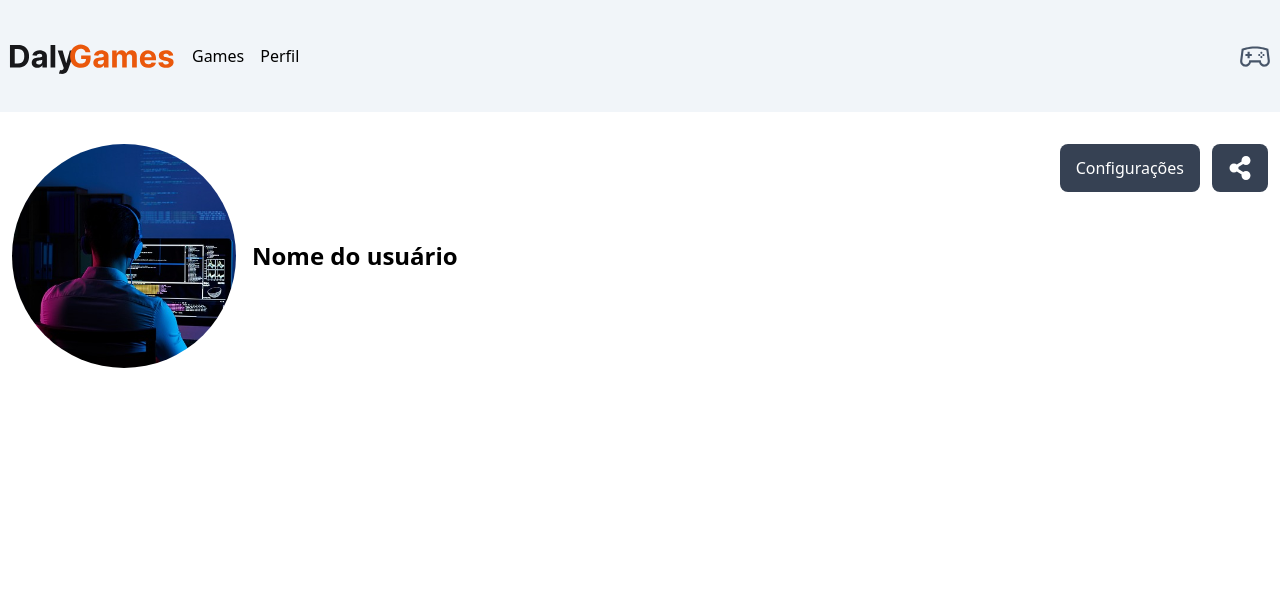
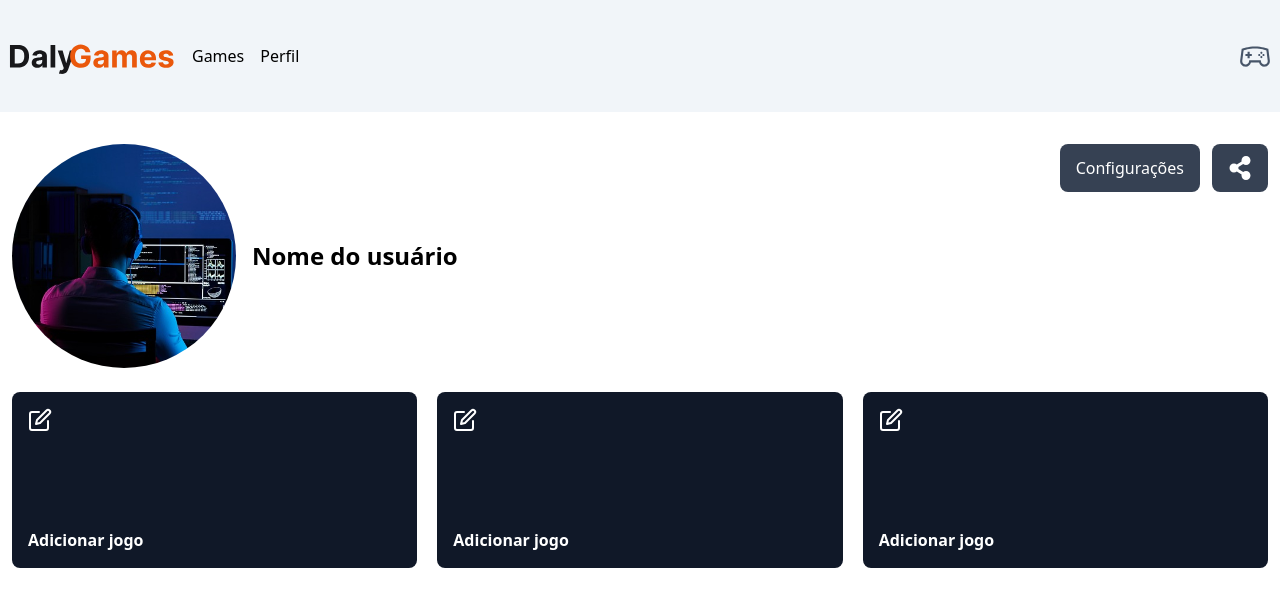
Before and after one commit to gomes-tkd/dalygames-frontend, a Next.js app: page /profile in a window 1280 px wide. Shown: the top 606 px of the page. Built offline with nearby package versions, Linux system fonts and the light colour scheme.

Commit message:
Adding favorite games cards

```diff
--- /dev/null
+++ b/app/profile/components/favorites/index.tsx
@@ -0,0 +1,55 @@
+"use client";
+import React from "react";
+import { FiEdit, FiX} from "react-icons/fi";
+
+export default function FavoriteCard() {
+    const [input, setInput] = React.useState("");
+    const [showInput, setShowInput] = React.useState(false);
+    const [gameName, setGameName] = React.useState("");
+
+    function handleButton() {
+        setShowInput(!showInput);
+
+        if (input !== "") {
+            setGameName(input);
+        }
+
+        setInput("")
+    }
+
+    return (
+        <div
+            className={"w-full bg-gray-900 p-4 h-44 text-white rounded-lg flex justify-between flex-col"}
+        >
+            {showInput ? (
+                <div className={"flex items-center justify-center gap-3"}>
+                    <input
+                        className={"bg-white w-full rounded-md h-8 text-black px-2"}
+                        type={"text"}
+                        value={input}
+                        onChange={(e) => setInput(e.target.value)}
+                    />
+                    <button className={"cursor-pointer"} onClick={() => handleButton()}>
+                        <FiX size={24} color="#fff" />
+                    </button>
+                </div>
+            ) : (
+                <button
+                    onClick={() => handleButton()}
+                    className={"self-start hover:scale-110 duration-200 transition-all cursor-pointer"}
+                >
+                    <FiEdit size={24} color={"#fff"} />
+                </button>
+            )}
+            {gameName && (
+                <div>
+                   <span className="text-white">Game favorito</span>
+                    <p className="font-bold text-white">{gameName}</p>
+                </div>
+            )}
+            {!gameName && (
+                <p className="font-bold text-white">Adicionar jogo</p>
+            )}
+        </div>
+    );
+}
--- a/app/profile/page.tsx
+++ b/app/profile/page.tsx
@@ -1,7 +1,14 @@
+import type { Metadata } from 'next';
 import Container from "@/components/container";
 import Image from "next/image";
 import userImg from "@/public/user.png";
 import { FaShareAlt} from "react-icons/fa";
+import FavoriteCard from "@/app/profile/components/favorites";
+
+export const metadata: Metadata = {
+    title: "Meu perfil | Daly Games sua plataforma de games!",
+    description: "Projeto de plataforma de games desenvolvido durante o curso de Next.js de Matheus Fraga.",
+}
 
 export default function Profile() {
     return (
@@ -30,6 +37,17 @@ export default function Profile() {
                         </button>
                     </div>
                 </section>
+                <section className={"flex flex-wrap gap-5 flex-col md:flex-row"}>
+                    <div className="flex-grow flex-wrap">
+                        <FavoriteCard />
+                    </div>
+                    <div className="flex-grow flex-wrap">
+                        <FavoriteCard />
+                    </div>
+                    <div className="flex-grow flex-wrap">
+                        <FavoriteCard />
+                    </div>
+                </section>
             </Container>
         </main>
     )
```
